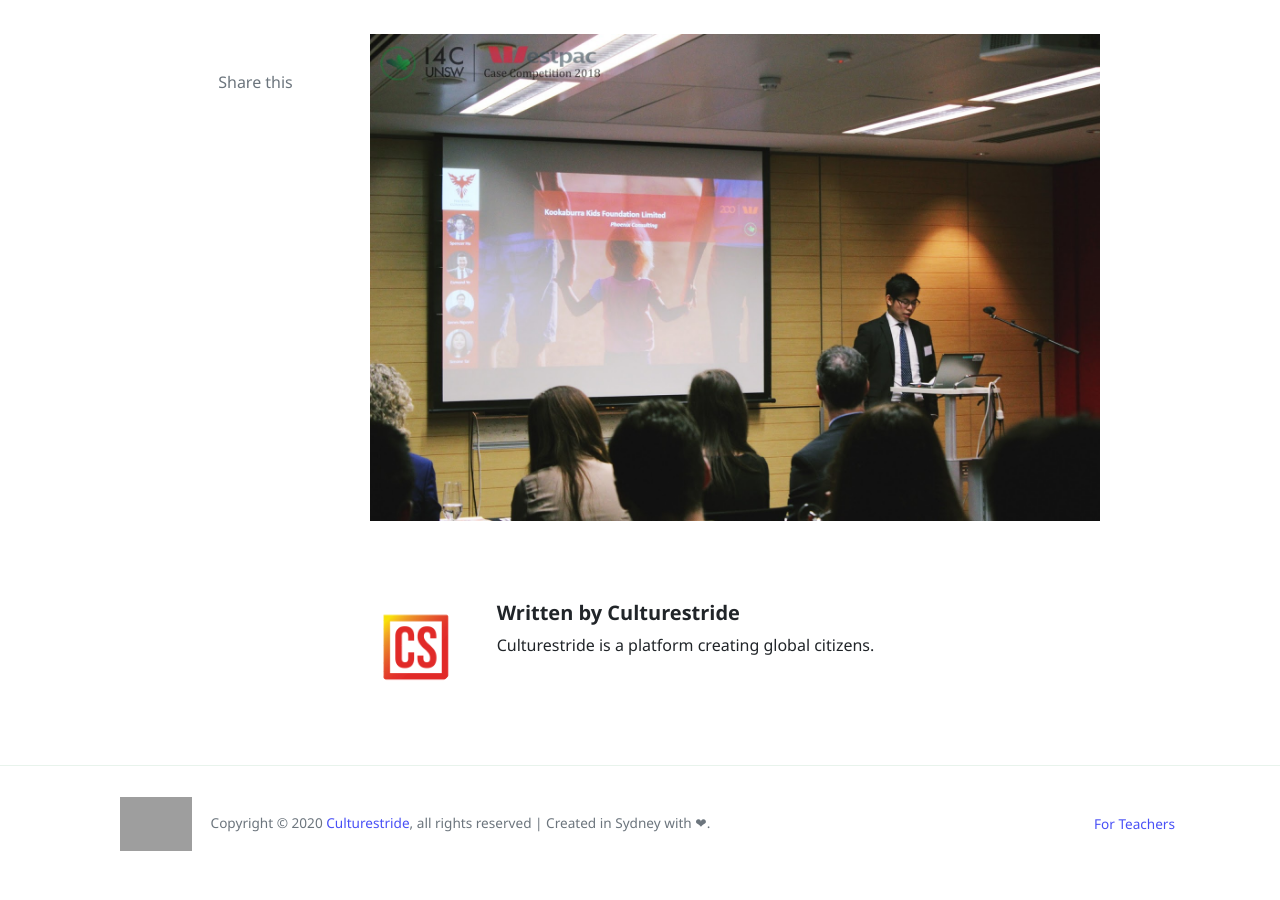
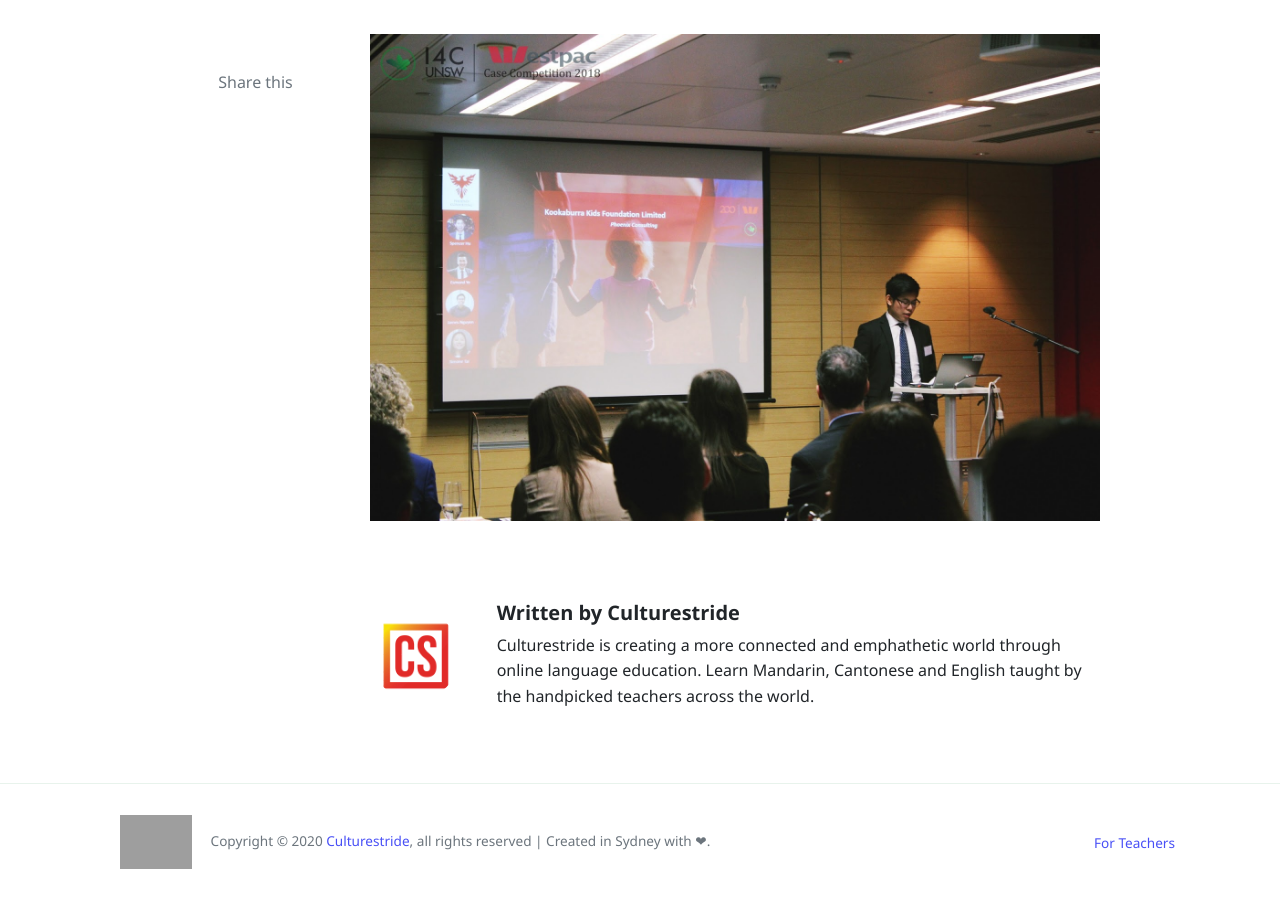
Before and after one commit to michaelliangau/culturestridethink, a Jekyll site: the page built from _posts/2020-09-19-matthew-yan.md, in a window 1280 px wide and 900 px high, scrolled down 5143 px. Built offline with Jekyll 4.4.1, drawn with Linux system fonts in a browser that asks for light colours; nearby versions of some CDN libraries; comment, search, counter and statistics services are not loaded; some of the changed text lies outside the part shown; grey boxes are pictures that could not be loaded.

Commit message:
updated titles

```diff
--- a/_config.yml
+++ b/_config.yml
@@ -22,7 +22,7 @@
       name:           Culturestride
       site:           https://www.culturestride.com
       avatar:         ../think/assets/images/cslogotrans.png
-      bio:            "Culturestride is a platform creating global citizens."
+      bio:            "Culturestride is creating a more connected and emphathetic world through online language education. Learn Mandarin, Cantonese and English taught by the handpicked teachers across the world."
       email:          michael@culturestride.com
       url:            author-culturestride
 
--- a/_posts/2020-09-19-justin-chan.md
+++ b/_posts/2020-09-19-justin-chan.md
@@ -1,6 +1,6 @@
 ---
 layout: post
-title:  "Justin Chan on Entrepreneurship, Family and Global Business"
+title:  "Justin Chan | Entrepreneur and National Tennis Player"
 categories: [Cross Borders]
 image: think/assets/images/justin-chan-2.jpg
 author: culturestride
--- a/_posts/2020-09-19-matthew-yan.md
+++ b/_posts/2020-09-19-matthew-yan.md
@@ -1,6 +1,6 @@
 ---
 layout: post
-title:  "Matthew Yan on Career, Culture and Resilience"
+title:  "Matthew Yan | UNSW Student and Global Citizen"
 categories: [Cross Borders]
 image: think/assets/images/matt-yan-1.jpg
 author: culturestride
--- a/_posts/2020-09-19-samuel-jackson.md
+++ b/_posts/2020-09-19-samuel-jackson.md
@@ -1,6 +1,6 @@
 ---
 layout: post
-title:  "Samuel Jackson on Heritage, Asia Adventure and Seizing Opportunity"
+title:  "Samuel Jackson | New Colombo Scholar and Fledging Commercial Lawyer"
 categories: [Cross Borders]
 image: think/assets/images/samuel-jackson-1.jpeg
 author: culturestride
```
